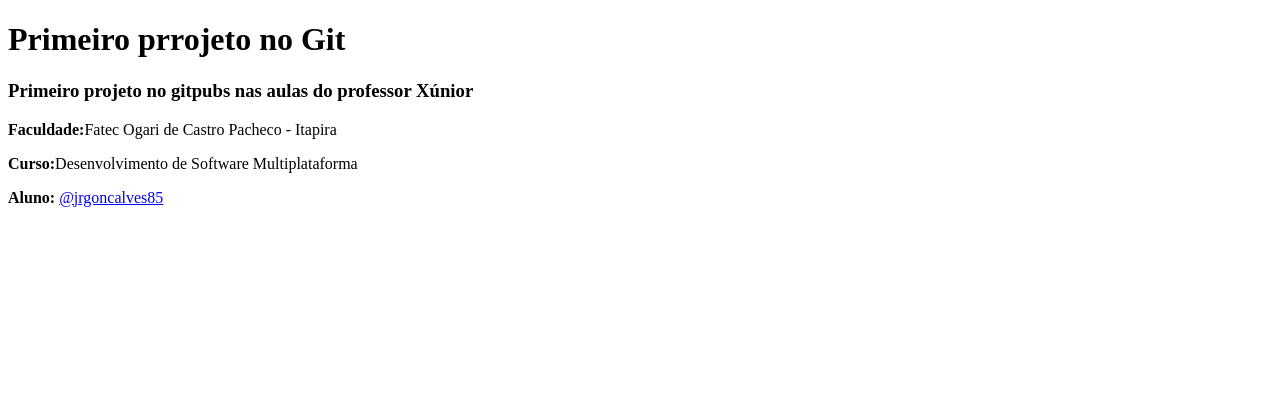
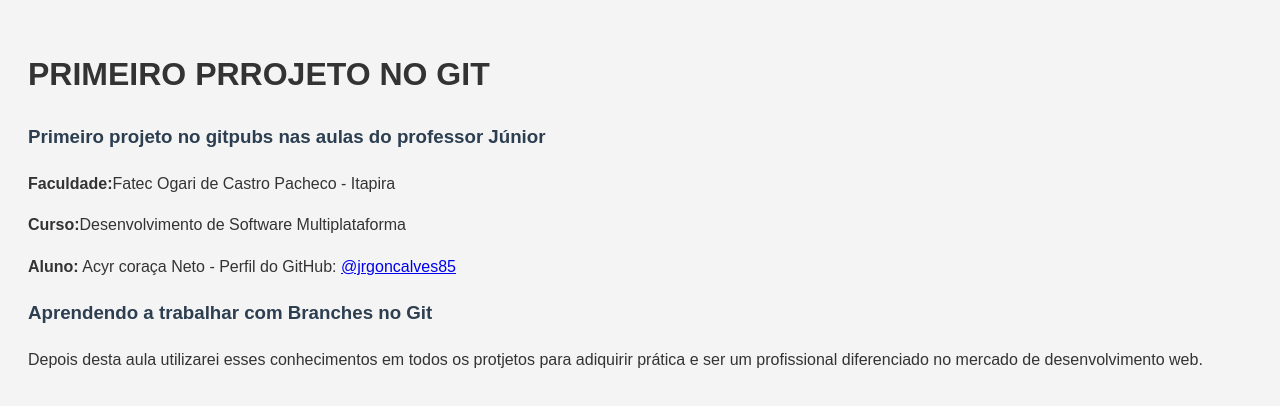
Before and after one commit to netocoraca/primeiro-projeto-git, a plain HTML site: page index.html in a window 1280 px wide. Drawn offline with Linux system fonts and the light colour scheme.

Commit message:
atualizado o readme

```diff
--- /dev/null
+++ b/estilo.css
@@ -0,0 +1,16 @@
+body{
+    font-family: Arial, sans-serif;
+    background-color: #f4f4f4;
+    color: #333;
+    line-height: 1.6;
+    padding: 20px;
+}
+h1{
+    font-size: 2em;
+    text-transform: uppercase;
+
+}
+h2,h3 {
+    color: #2c3e50;
+    margin-top: 50px 0 20px;
+}
--- a/index.html
+++ b/index.html
@@ -4,14 +4,21 @@
     <meta charset="UTF-8">
     <meta name="viewport" content="width=device-width, initial-scale=1.0">
     <title>Primeiro projeto no Git</title>
+    <link rel="stylesheet" href="estilo.css">
 </head>
 <body>
     <h1>Primeiro prrojeto no Git</h1>
-    <h3>Primeiro projeto no gitpubs nas aulas do professor Xúnior</h3>
+    <h3>Primeiro projeto no gitpubs nas aulas do professor Júnior</h3>
     <p><b>Faculdade:</b>Fatec Ogari de Castro Pacheco - Itapira</p>
     <p><b>Curso:</b>Desenvolvimento de Software Multiplataforma</p>
-    <p><b>Aluno:</b>
-    <a href="https:www.github.com/jrgoncalves85">@jrgoncalves85</a>
+    <p><b>Aluno:</b> Acyr coraça Neto - Perfil do GitHub:
+    <a href="https://github.com/netocoraca">@jrgoncalves85</a>
     </p>
+
+
+    <h3> Aprendendo a trabalhar com Branches no Git</h3>
+    <p>Depois desta aula utilizarei esses conhecimentos em todos os
+        protjetos para adiquirir prática e ser um profissional diferenciado
+    no mercado de desenvolvimento web.    </p>
 </body>
 </html>
```
